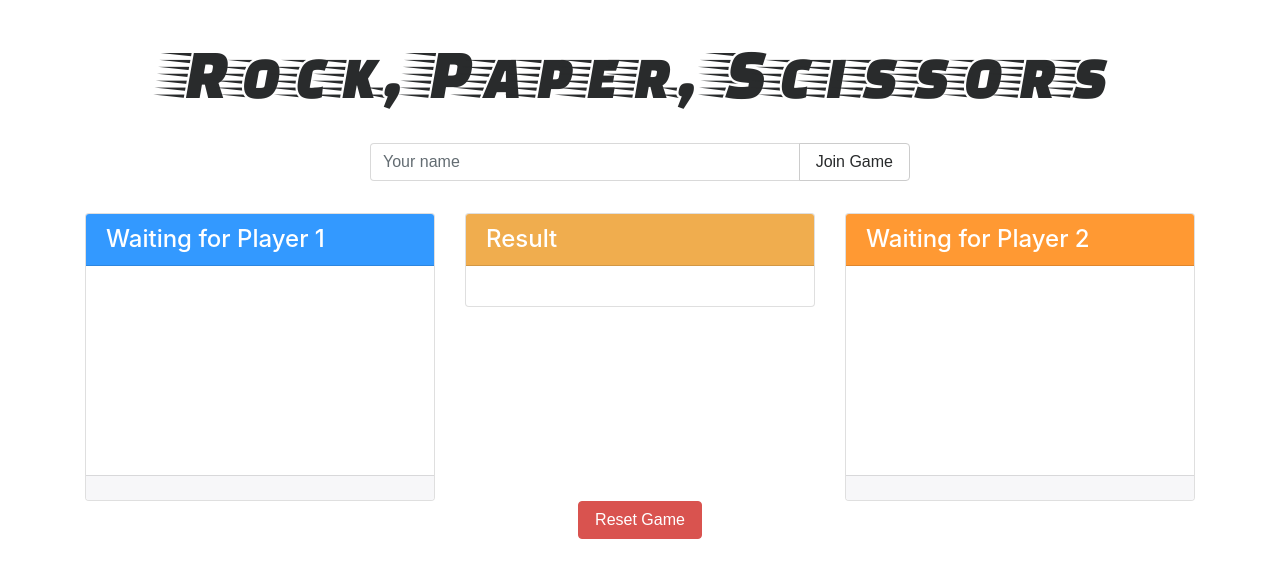
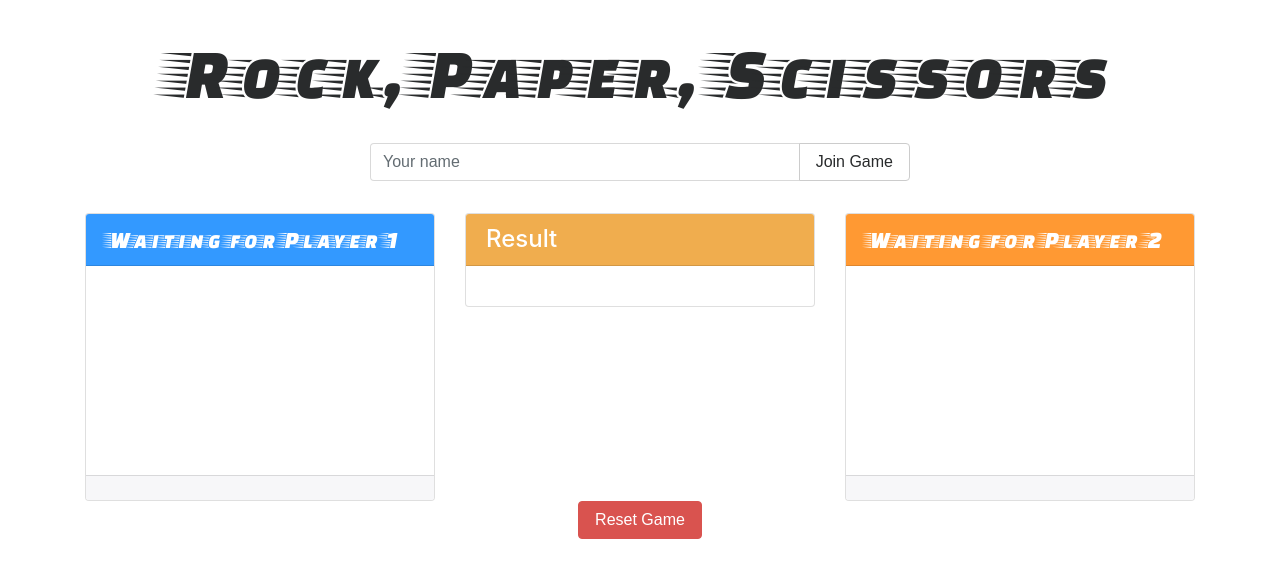
Before and after one commit to Jordancoon/RPS-multiplayer, a plain HTML site: page index.html in a window 1280 px wide. Drawn offline with nearby package versions, Linux system fonts and the light colour scheme; no server answers.

Commit message:
final changes

```diff
--- a/assets/css/style.css
+++ b/assets/css/style.css
@@ -11,10 +11,12 @@
 
   /* UTITLIES **********************/
   .bgp1 {
+    font-family: 'Faster One', cursive;
     background-color: #3399ff;
     color: #ffffff; }
 
   .bgp2 {
+    font-family: 'Faster One', cursive;
     background-color: #ff9933;
     color: #ffffff; }
 
```
